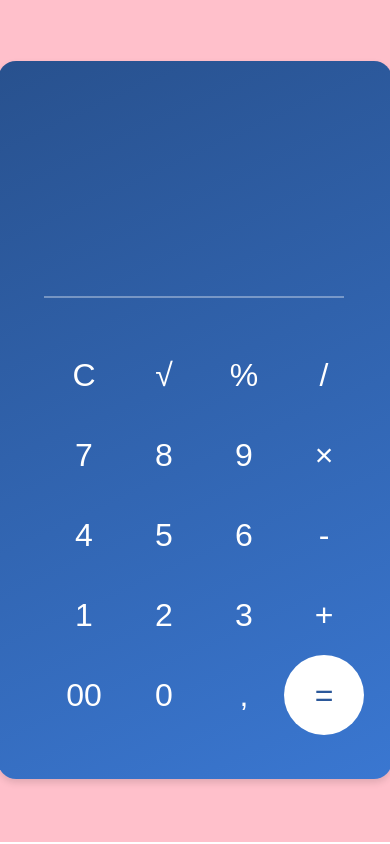
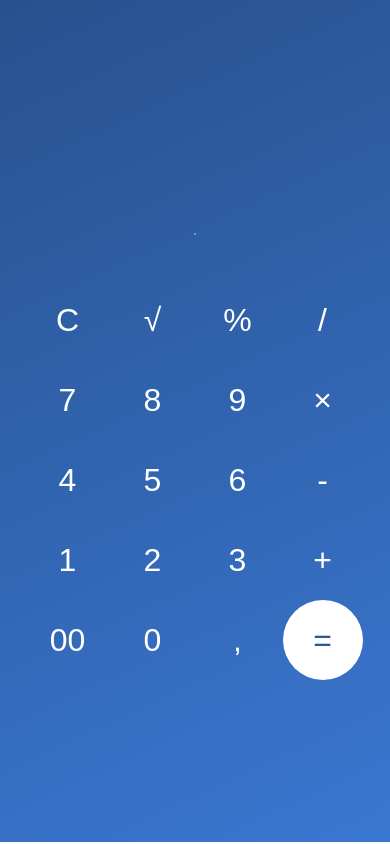
Before and after one commit to AlexTrubkina/calculator, a React (Vite) app: page / in a window 390 px wide. Built offline with nearby package versions, Linux system fonts and the light colour scheme; the HTML template or start-up script is replaced by a standard one.

Commit message:
feat: add adaptive styles to calculator component

```diff
--- a/src/components/Calculator/Calculator.scss
+++ b/src/components/Calculator/Calculator.scss
@@ -11,4 +11,13 @@
         margin-top: 37px;
         justify-items: center;
     }
+    @media (max-width: 600px) {
+        box-shadow: none;
+        height: 100vh;
+        width: 100vw;
+        border-radius: 0;
+        padding: 16px 25px 30px 25px;
+        display: flex;
+        flex-direction: column;
+    }
 }
```
